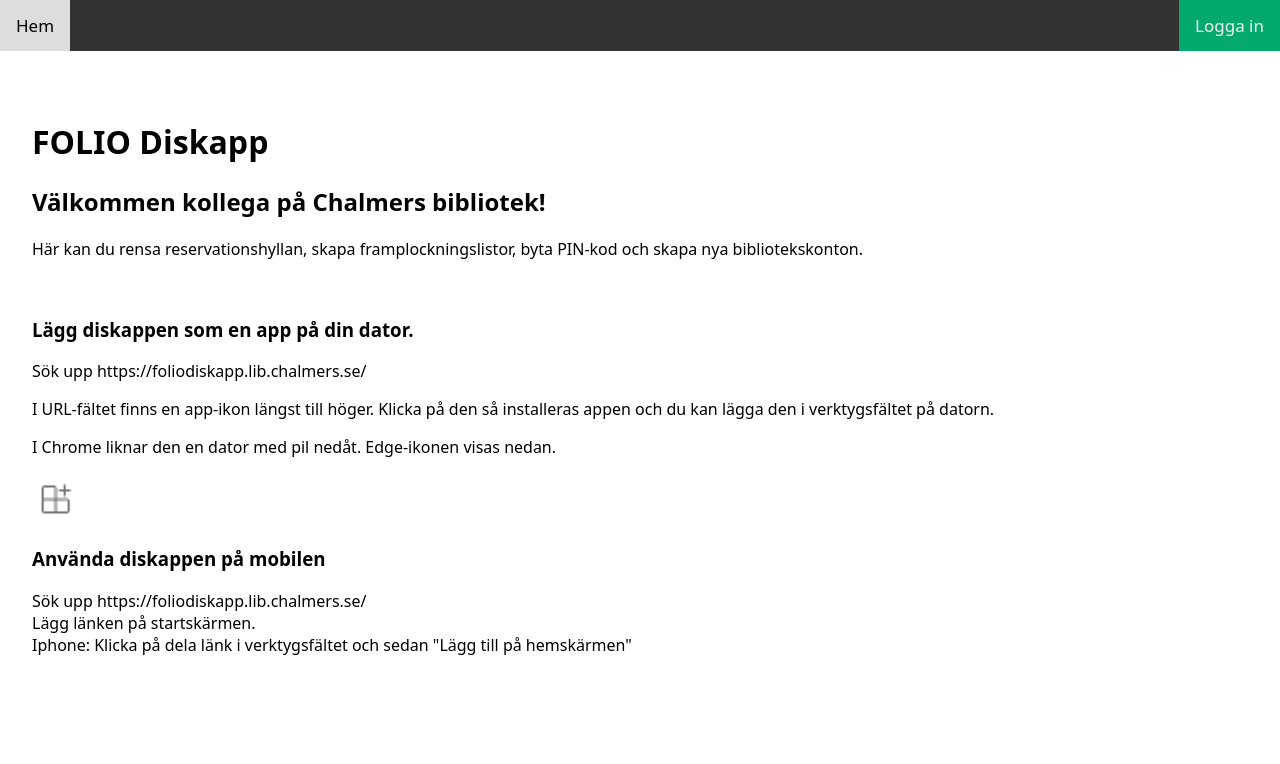
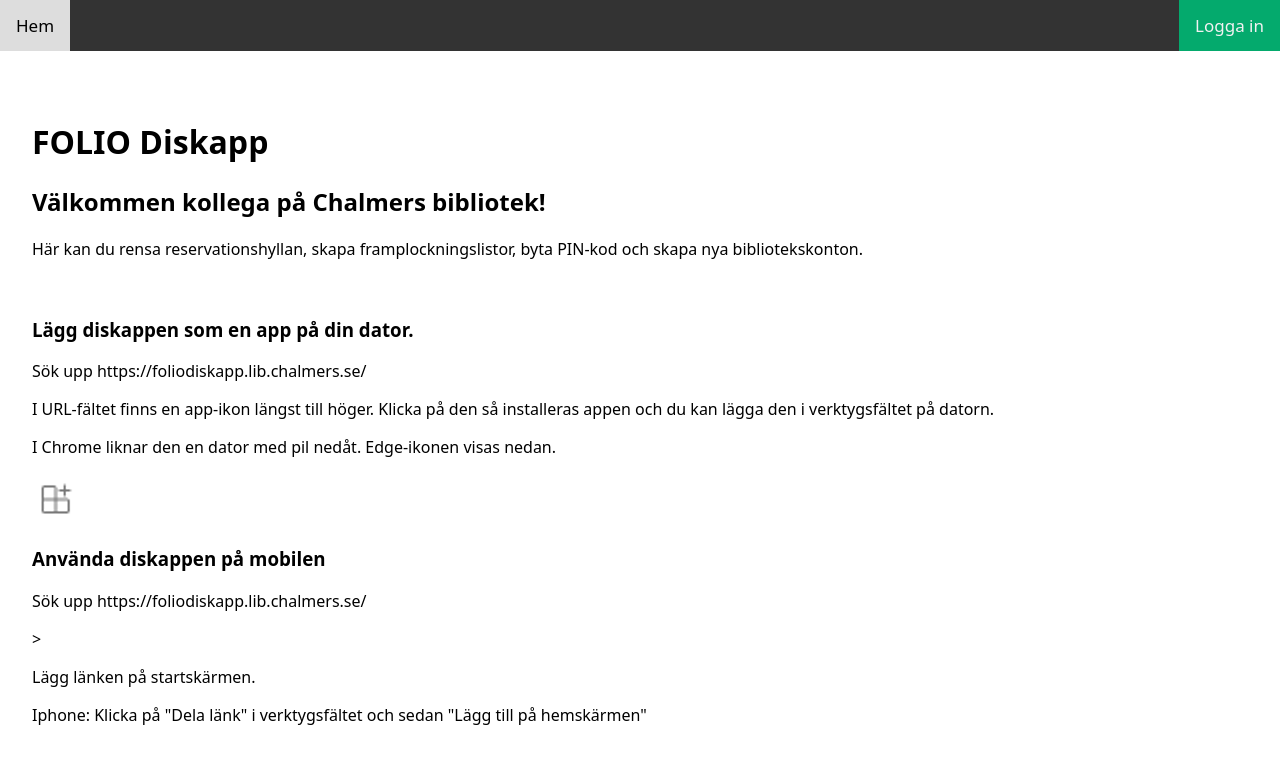
Before and after one commit to ChalmersLibrary/foliodesktoolsv2, a Nuxt app in the folder frontend/: page / in a window 1280 px wide. Shown: the top 764 px of the page. Built offline with nearby package versions, Linux system fonts and the light colour scheme.

Commit message:
Småputs

```diff
--- a/frontend/components/MainInfo.vue
+++ b/frontend/components/MainInfo.vue
@@ -9,8 +9,8 @@
     <p>I Chrome liknar den en dator med pil nedåt. Edge-ikonen visas nedan.</p>
     <img src="/img/Install-web-app-icon-edge.png">
     <h3>Använda diskappen på mobilen</h3>
-    <p>Sök upp https://foliodiskapp.lib.chalmers.se/<br>
-    Lägg länken på startskärmen. <br>
-    Iphone: Klicka på dela länk i verktygsfältet och sedan "Lägg till på hemskärmen"</p>
+    <p>Sök upp https://foliodiskapp.lib.chalmers.se/</p>>
+    <p>Lägg länken på startskärmen. </p>
+    <p>Iphone: Klicka på "Dela länk" i verktygsfältet och sedan "Lägg till på hemskärmen"</p>
   </div>
 </template>
```
